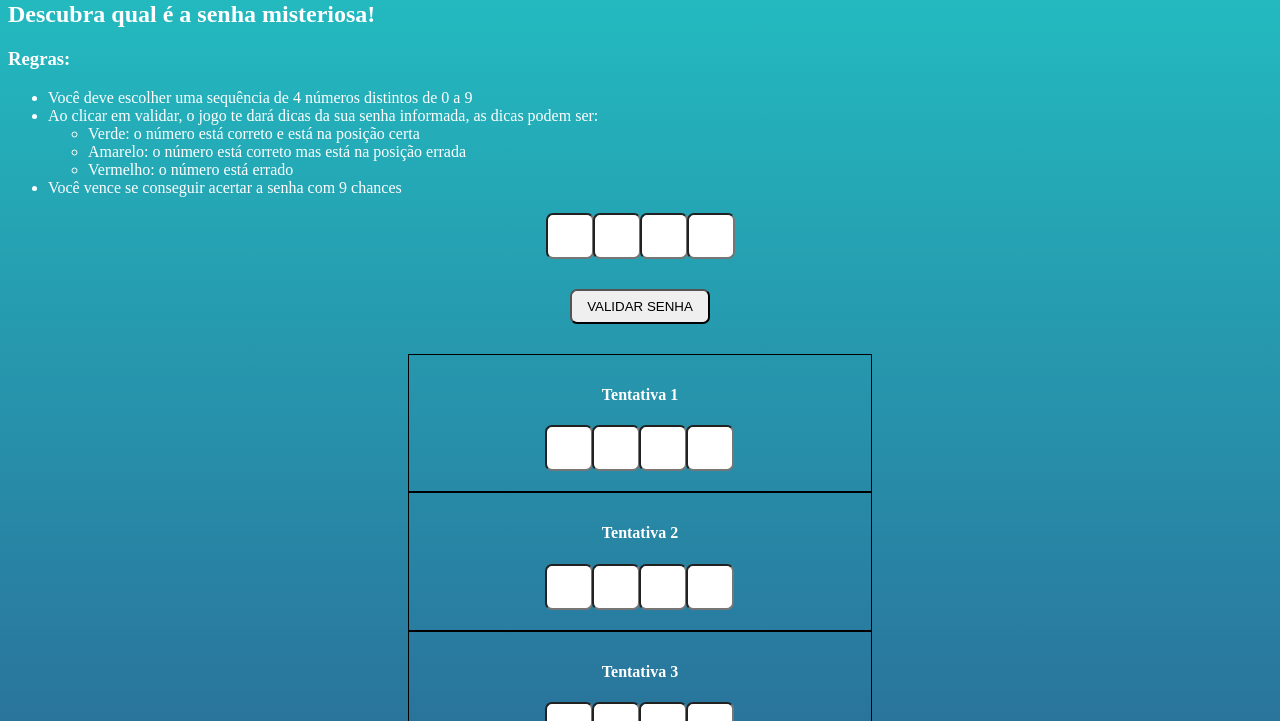
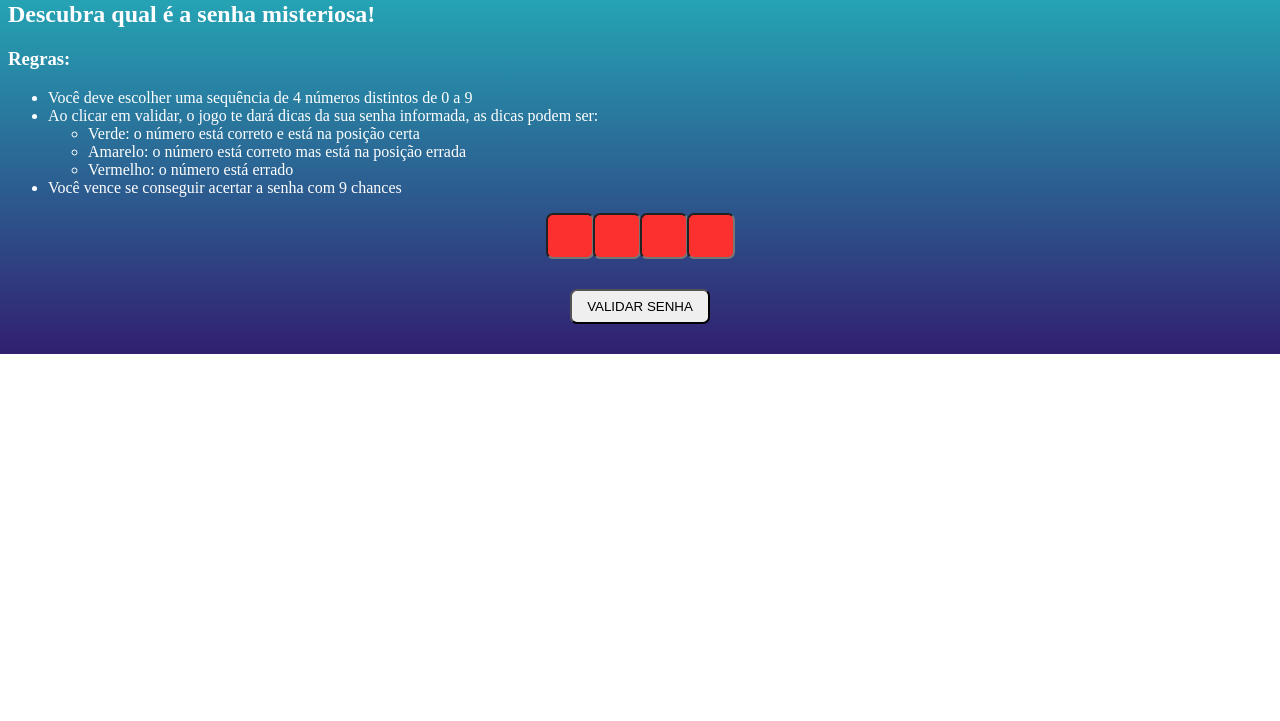
Before and after one commit to brunocoliveira/Jogo-da-senha, a plain HTML site: page index.html in a window 1280 px wide. Both pictures are taken after a click on the button "VALIDAR SENHA". Shown: the part 79-800 px from the top of the page. Drawn offline with Linux system fonts and the light colour scheme.

Commit message:
funcoes de comparacao parte 2

```diff
--- a/index.css
+++ b/index.css
@@ -4,6 +4,9 @@ body {
 	width: auto;
     color: white;
     background: linear-gradient(0deg, rgba(50,31,112,1) 0%, rgba(34,193,195,1) 100%) no-repeat;
+}
+.tentativa {
+    display: none;
 }
 div.senha {
     text-align: center;
--- a/index.html
+++ b/index.html
@@ -37,10 +37,10 @@
             </div>
             <button class="validar" onclick="validar()">VALIDAR SENHA</button>
         </div>
-        <div class="tentativa">
+        <div id="t1" class="tentativa">
             <h4>Tentativa 1</h4>
             <div class="campo">
-                <input class="digito" type="text" readonly>
+                <input id='t1a' class="digito" type="text" readonly>
             </div>
             <div class="campo">
                 <input class="digito" type="text" readonly>
@@ -52,7 +52,7 @@
                 <input class="digito" type="text" readonly>
             </div>
         </div>
-        <div class="tentativa">
+        <div id="t2" class="tentativa">
             <h4>Tentativa 2</h4>
             <div class="campo">
                 <input class="digito" type="text" readonly>
@@ -180,30 +180,31 @@
             });
 
             function validar() {
-                    var inputs=[1,2,3,4];
-                    var dig= (inputs.substr(0,1));
-
+                    var inputs= document.querySelectorAll(".senha input")
+                    //var dig= (inputs.sub(0,1))
+                    //Como buscar o primeiro elemento de uma string
 
                     inputs.forEach( function(dig) {
 
                     //var dig1 = document.getElementByClassName('dig1')
-                    //Como buscar o primeiro elemento de uma string
 
-                    if (dig.value === 1) {
-                        element.style.backgroundColor = '#53FD30';
-                    //Se a comparação for verdadeira vou usar a classe verde
+                    if (dig.value == 1) {
+                        document.getElementById('t1').style.display  ='block'
+                        document.getElementById('t1a').style.backgroundColor = '#53FD30';
+                    //Se a comparação for verdadeira vou usar a classe verde dig.style.backgroundColor = '#53FD30';
 
                     } else if (false) {
                     //Verificar se o elemento pertence a senha, ou seja se está em uma das quatro posições
                     //Se essa comparação for verdadeira vou usar a classe amarela
 
                     } else {
-                        element.style.backgroundColor = '#FD3030';
+                        dig.style.backgroundColor = '#FD3030';
                     //Se a comparação for falsa vou usar a classe vermelha
 
                     }
                 })
 
+                // tentativas: esconder no html ou usar dentro do js
                 //Depois de executar esses passos, caso a senha esteja incorreta, a div tentativa 1 é preenchida com os números digitados, e com as respectivas cores.
                 //E por último, os inputs devem ser limpos para que uma nova tentativa seja realizada.
                 //Caso a senha esteja correta, ativar mensagem GANHOU, alterar botão Validar senha pra Jogar novamente
```
